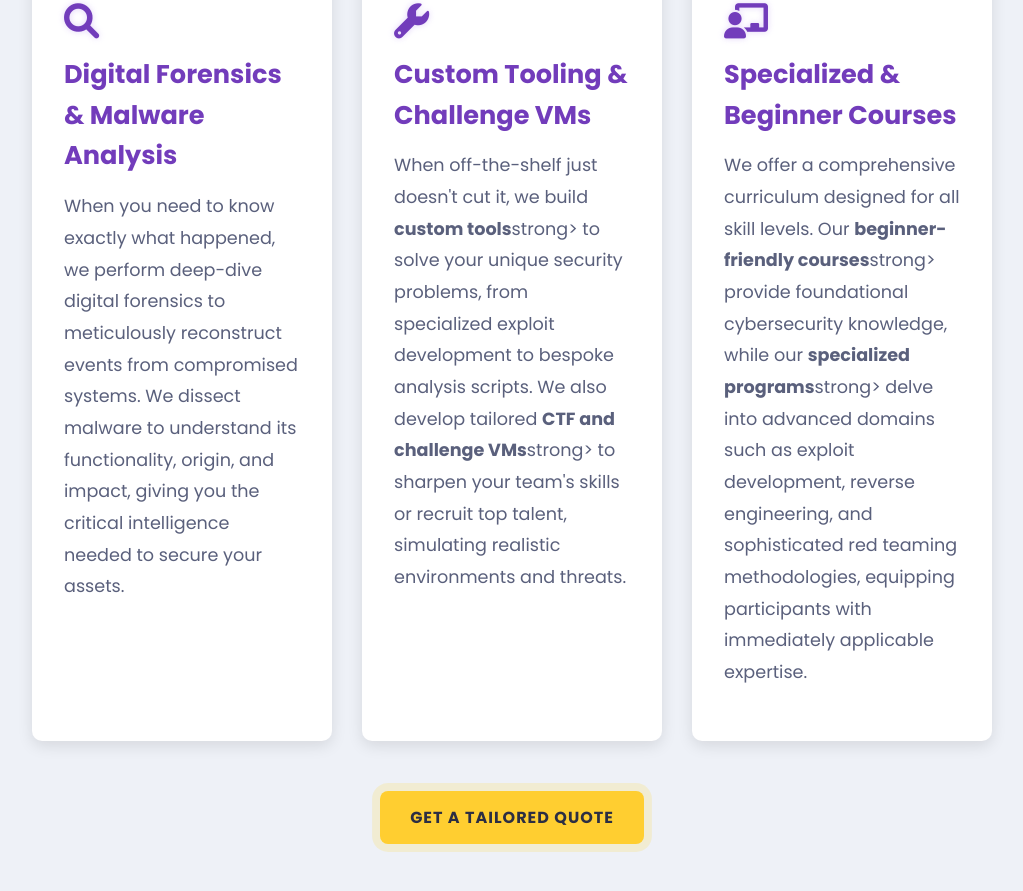
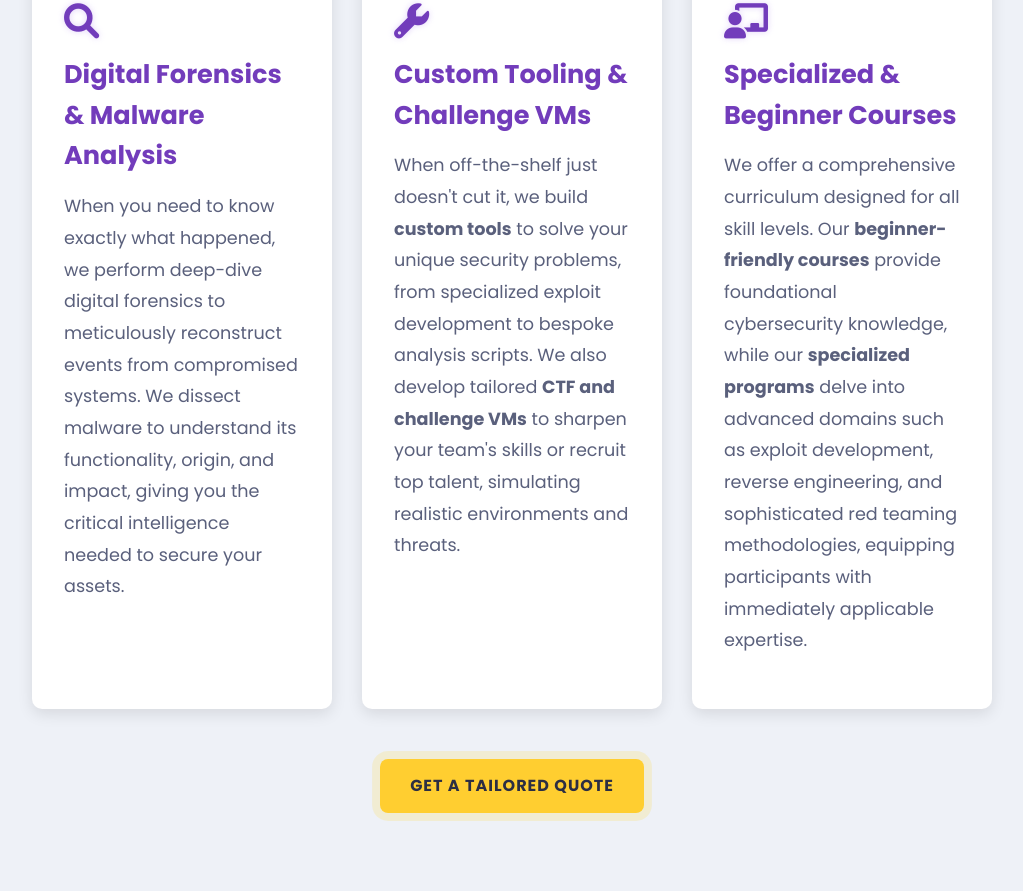
Before and after one commit to qhackteam/qhackteam.github.io, a plain HTML site: page index.html in a window 1280 px wide. Shown: the part 2999-3890 px from the top of the page, without its empty margins (128-1151 px from the left). Drawn offline with Linux system fonts and the light colour scheme.

Commit message:
fixed typos

```diff
--- a/index.html
+++ b/index.html
@@ -109,14 +109,14 @@
                     <i class="fas fa-wrench quack-service-icon"></i>
                     <h3>Custom Tooling & Challenge VMs</h3>
                     <p>
-                        When off-the-shelf just doesn't cut it, we build <strong>custom tools</strong>strong> to solve your unique security problems, from specialized exploit development to bespoke analysis scripts. We also develop tailored <strong>CTF and challenge VMs</strong>strong> to sharpen your team's skills or recruit top talent, simulating realistic environments and threats.
+                        When off-the-shelf just doesn't cut it, we build <strong>custom tools</strong> to solve your unique security problems, from specialized exploit development to bespoke analysis scripts. We also develop tailored <strong>CTF and challenge VMs</strong> to sharpen your team's skills or recruit top talent, simulating realistic environments and threats.
                     </p>
                 </div>
                 <div class="quack-service-card">
                     <i class="fas fa-chalkboard-user quack-service-icon"></i>
                     <h3>Specialized & Beginner Courses</h3>
                     <p>
-                        We offer a comprehensive curriculum designed for all skill levels. Our <strong>beginner-friendly courses</strong>strong> provide foundational cybersecurity knowledge, while our <strong>specialized programs</strong>strong> delve into advanced domains such as exploit development, reverse engineering, and sophisticated red teaming methodologies, equipping participants with immediately applicable expertise.
+                        We offer a comprehensive curriculum designed for all skill levels. Our <strong>beginner-friendly courses</strong> provide foundational cybersecurity knowledge, while our <strong>specialized programs</strong> delve into advanced domains such as exploit development, reverse engineering, and sophisticated red teaming methodologies, equipping participants with immediately applicable expertise.
                     </p>
                 </div>
             </div>
```
